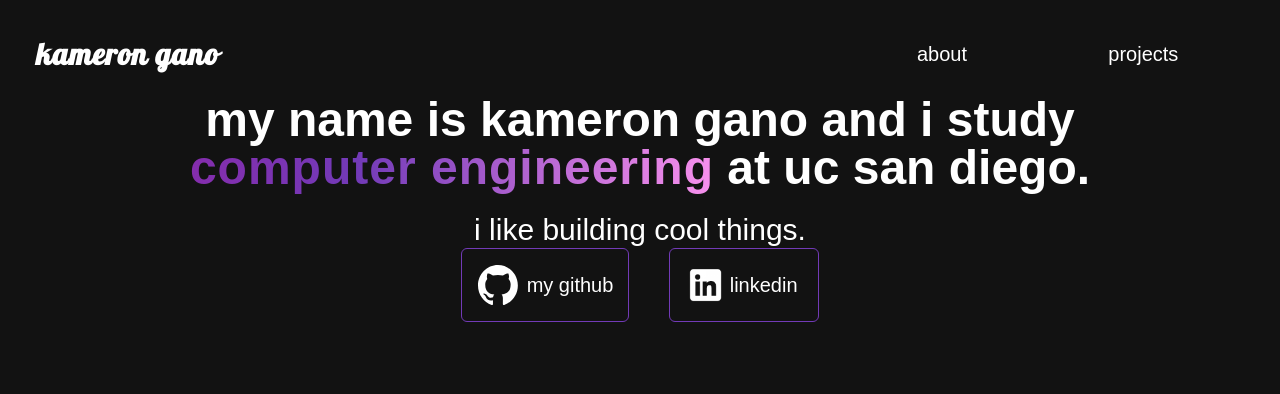
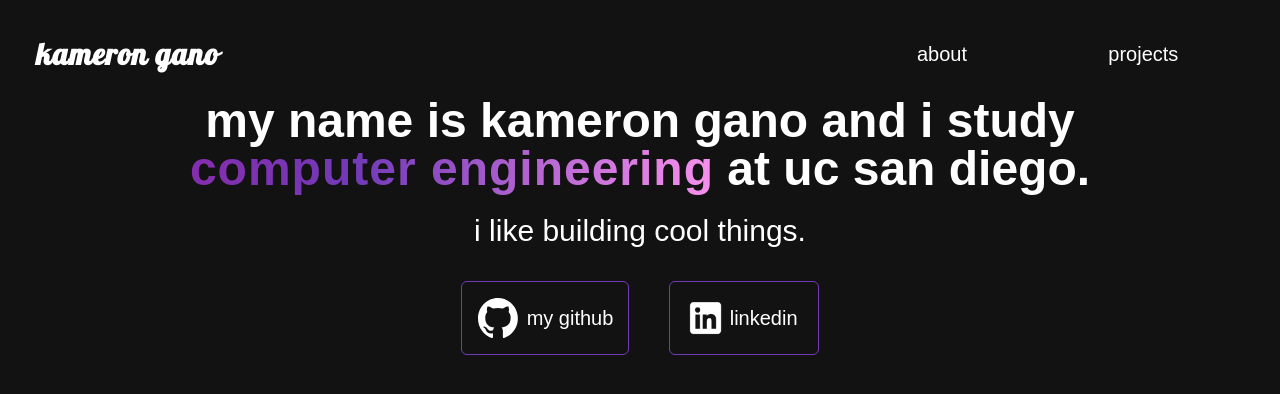
Before and after one commit to kgano-ucsd/kams-website-2.0, a React (Create React App) app in the folder kams-website-v2/: page / in a window 1280 px wide. Shown: the top 394 px of the page. Built offline with nearby package versions, Linux system fonts and the light colour scheme.

Commit message:
Getting closer

```diff
--- a/kams-website-v2/src/pages/Landing.jsx
+++ b/kams-website-v2/src/pages/Landing.jsx
@@ -20,7 +20,8 @@ export default function Landing() {
             <div className="h-1/8">
               <Banner/>
             </div>
-            <div className="">
+            <div className="h-full">
+              <div className="h-1/4">
                   <Hello>
                     <p className="text-center text-white text-3xl">
                       {"i like "}
@@ -43,7 +44,7 @@ export default function Landing() {
                     </p>
                   </Hello>
                 </div>
-              <div className="grid place-items-center">
+                <div className="grid place-items-center py-8">
                   <div className="flex flex-row">
                     <div
                       className=" px-5">
@@ -54,6 +55,7 @@ export default function Landing() {
                     </div>
                   </div>
                 </div>
+              </div>
 
 
           </section>
```
Lines whose indentation alone changed are shown as unchanged.
